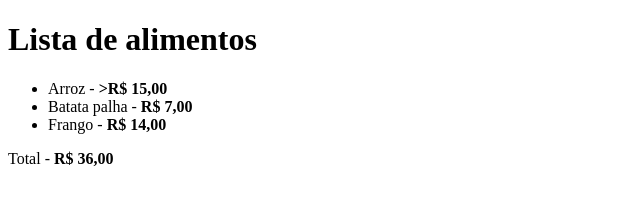
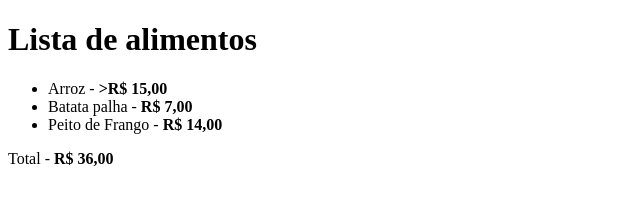
Before and after one commit to Digikss/lista, a plain HTML site: page index.html in a window 1280 px wide. Shown: the whole page, without its empty margins (0-640 px from the left). Drawn offline with Linux system fonts and the light colour scheme.

Commit message:
Trocado de frango para peito de frango

```diff
--- a/index.html
+++ b/index.html
@@ -14,7 +14,7 @@
     <ul>
         <li>Arroz - <strong>>R$ 15,00</strong></li>
         <li>Batata palha - <strong>R$ 7,00</strong></li>
-        <li>Frango - <strong>R$ 14,00</strong></li>
+        <li>Peito de Frango - <strong>R$ 14,00</strong></li>
     </ul>
 
     <!-- <p>Total - <span class="destaque">R$ 36,00</span></p> -->
```
